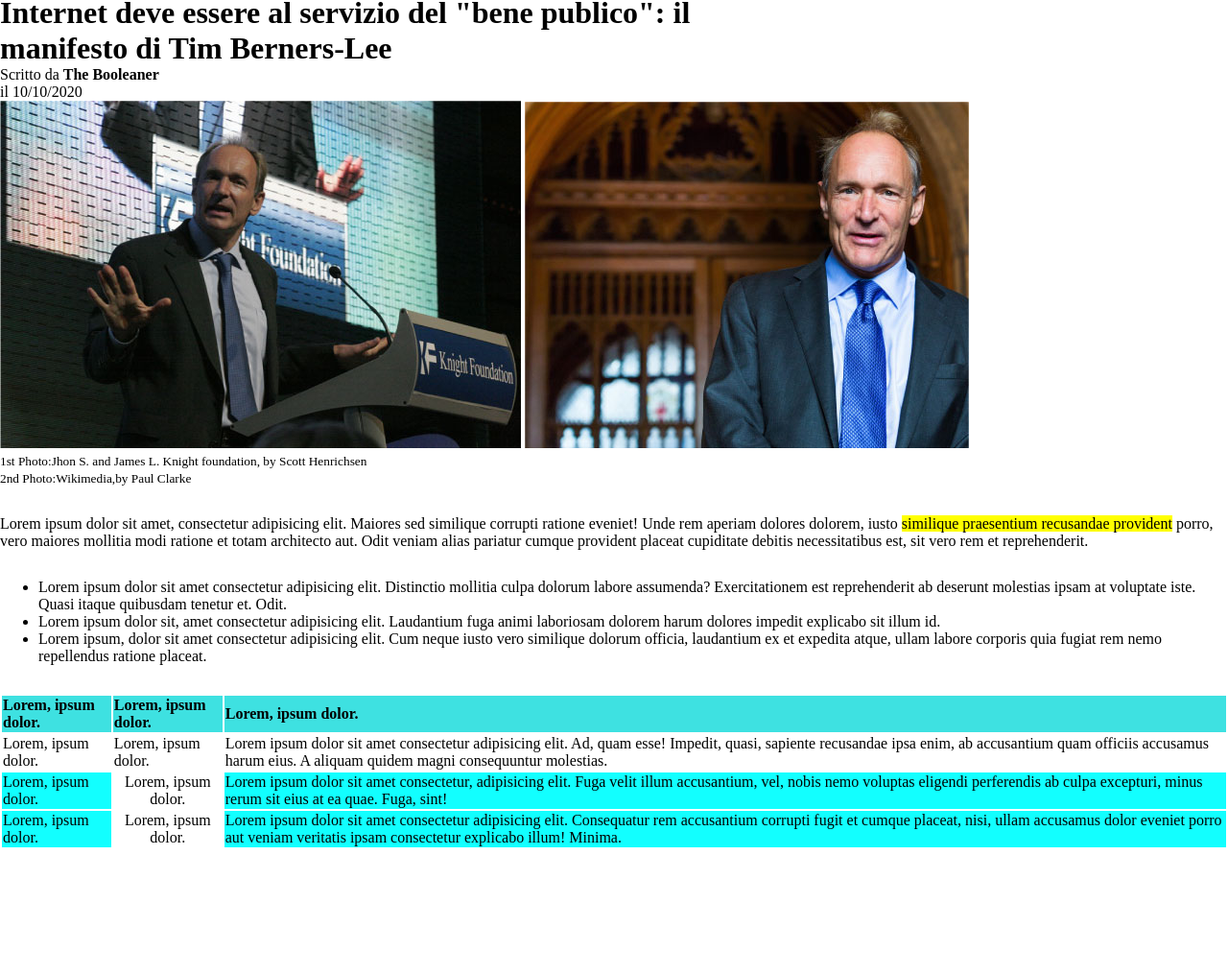
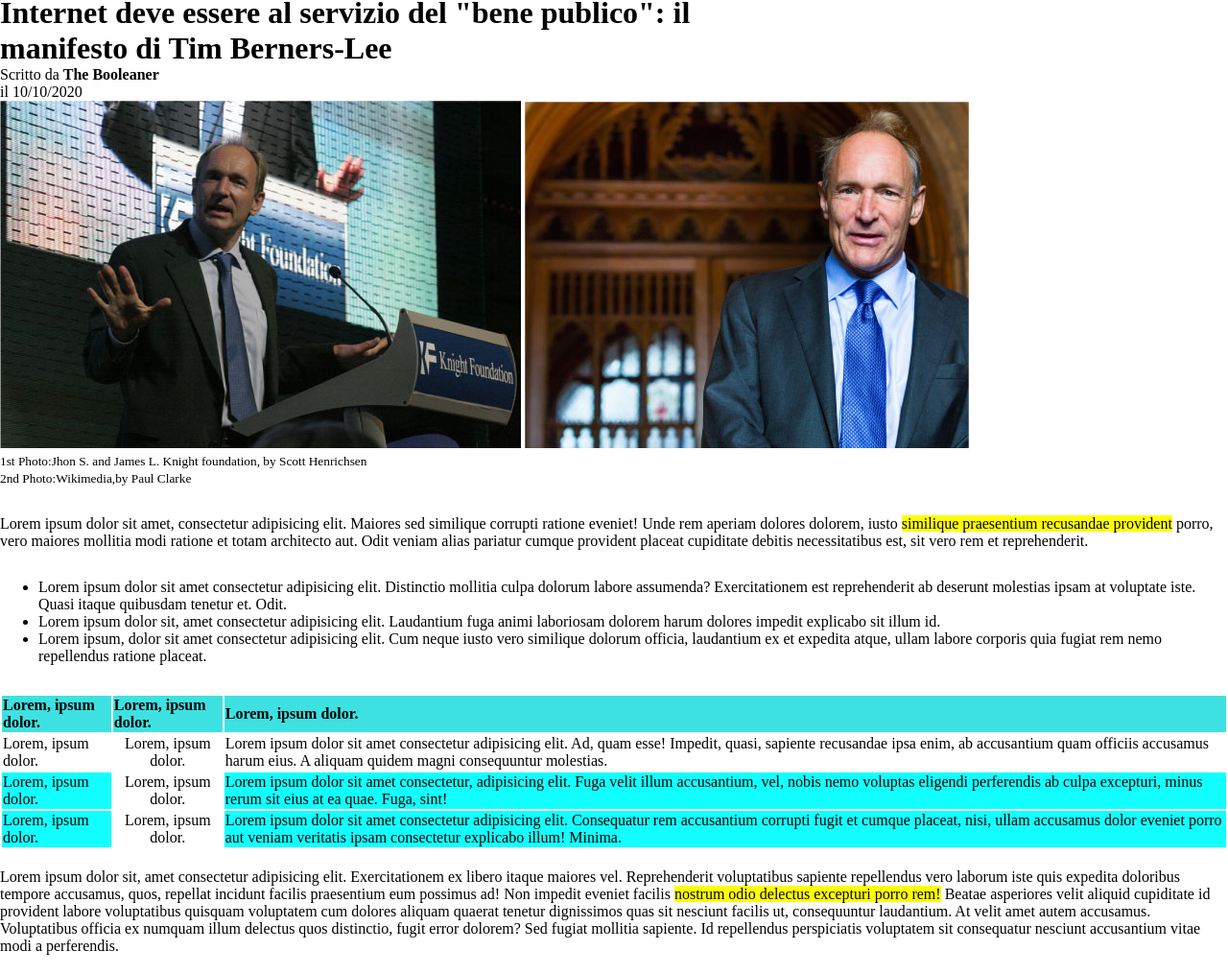
Before and after one commit to francescolazzarin/html-css-booleaner, a plain HTML site: page booleaner.html in a window 1280 px wide. Shown: the part 41-1056 px from the top of the page at 96% size. Before the commit the page ends 926 px from the top, so only its background shows below. Drawn offline with Linux system fonts and the light colour scheme.

Commit message:
feat(main):aggiunto secondo paragrafo

```diff
--- a/booleaner.html
+++ b/booleaner.html
@@ -46,7 +46,7 @@
                 <tbody>
                     <tr id="prima linea">
                         <td>Lorem, ipsum dolor.</td>
-                        <td>Lorem, ipsum dolor.</td>
+                        <td class="centrato">Lorem, ipsum dolor.</td>
                         <td>Lorem ipsum dolor sit amet consectetur adipisicing elit. Ad, quam esse! Impedit, quasi, sapiente recusandae ipsa enim, ab accusantium quam officiis accusamus harum eius. A aliquam quidem magni consequuntur molestias.</td>
                     </tr>
                     <tr>
@@ -61,7 +61,10 @@
                     </tr>
                 </tbody>
             </table>
-        </section>
+            <!-- secondo paragrafo -->
+            <section id="secondo">
+                <p>Lorem ipsum dolor sit, amet consectetur adipisicing elit. Exercitationem ex libero itaque maiores vel. Reprehenderit voluptatibus sapiente repellendus vero laborum iste quis expedita doloribus tempore accusamus, quos, repellat incidunt facilis praesentium eum possimus ad! Non impedit eveniet facilis <mark>nostrum odio delectus excepturi porro rem!</mark> Beatae asperiores velit aliquid cupiditate id provident labore voluptatibus quisquam voluptatem cum dolores aliquam quaerat tenetur dignissimos quas sit nesciunt facilis ut, consequuntur laudantium. At velit amet autem accusamus. Voluptatibus officia ex numquam illum delectus quos distinctio, fugit error dolorem? Sed fugiat mollitia sapiente. Id repellendus perspiciatis voluptatem sit consequatur nesciunt accusantium vitae modi a perferendis.</p>
+            </section>
     </main>
     <footer>
 
--- a/css/booleaner.css
+++ b/css/booleaner.css
@@ -31,3 +31,7 @@
 .centrato{
     text-align: center;
 }
+#secondo{
+    margin-top: 20px;
+    margin-bottom: 20px;
+}
```
